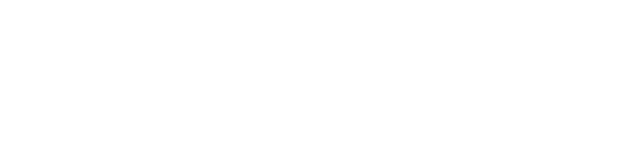
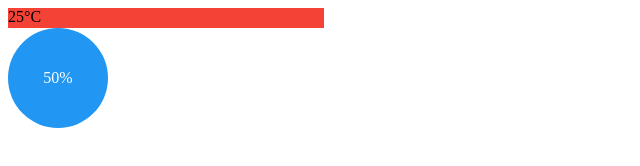
Before and after one commit to CesarJZO/TypeScript, a website with bundled scripts: page index.html in a window 1280 px wide. Shown: the whole page, without its empty margins (0-640 px from the left). Built offline with nearby package versions, Linux system fonts and the light colour scheme.

Commit message:
It's something...

```diff
--- a/index.html
+++ b/index.html
@@ -1,11 +1,19 @@
 <!DOCTYPE html>
 <html lang="en">
+
 <head>
-  <meta charset="UTF-8">
-  <meta name="viewport" content="width=device-width, initial-scale=1.0">
-  <title>TypeScript</title>
+    <meta charset="UTF-8">
+    <meta name="viewport" content="width=device-width, initial-scale=1.0">
+    <link rel="stylesheet" href="./style.css">
+    <title>TypeScript</title>
 </head>
+
 <body>
-  <script src="./dist/index.js"></script>
+    <div id="temperature-bar"></div>
+    <div id="humidity-gauge"></div>
+
+    <script src="https://d3js.org/d3.v7.min.js"></script>
+    <script src="./dist/index.js"></script>
 </body>
+
 </html>
--- a/package.json
+++ b/package.json
@@ -11,5 +11,8 @@
   "license": "ISC",
   "dependencies": {
     "ts-node": "^10.9.1"
+  },
+  "devDependencies": {
+    "@types/d3": "^7.4.0"
   }
 }
--- a/src/index.ts
+++ b/src/index.ts
@@ -1,14 +1,23 @@
-/**
- * Builds a message based on the name provided
- * @param name The name of the person to greet
- * @returns A greeting message
- */
-function greet(name: string): string {
-    return `Hello ${name}`;
+import * as d3 from 'd3';
+
+const temperatureValue = 25;
+const humidityValue = 50;
+
+function updateTemperatureBar(value: number) {
+    const temperatureBar = d3.select('#temperature-bar');
+
+    temperatureBar
+        .style('width', `${value}%`)
+        .text(`${value}°C`);
 }
 
-/**
- * Contains the message that will be displayed
- */
-let message: string = greet('César');
-console.log(message);
+function updateHumidityGauge(value: number) {
+    const humidityGauge = d3.select('#humidity-gauge');
+
+    humidityGauge
+        .style('transform', `rotate(${value * 1.8 - 90}deg)`)
+        .text(`${value}%`);
+}
+
+updateTemperatureBar(temperatureValue);
+updateHumidityGauge(humidityValue);
--- /dev/null
+++ b/style.css
@@ -0,0 +1,18 @@
+#temperature-bar {
+    background-color: #F44336;
+    height: 20px;
+    transition: width 0.5s ease;
+}
+
+#humidity-gauge {
+    width: 100px;
+    height: 100px;
+    background-color: #2196F3;
+    border-radius: 50%;
+    display: flex;
+    align-items: center;
+    justify-content: center;
+    font-size: 16px;
+    color: #FFFFFF;
+    transition: transform 0.5s ease;
+}
```
Also changed, not shown: 1 other file.
